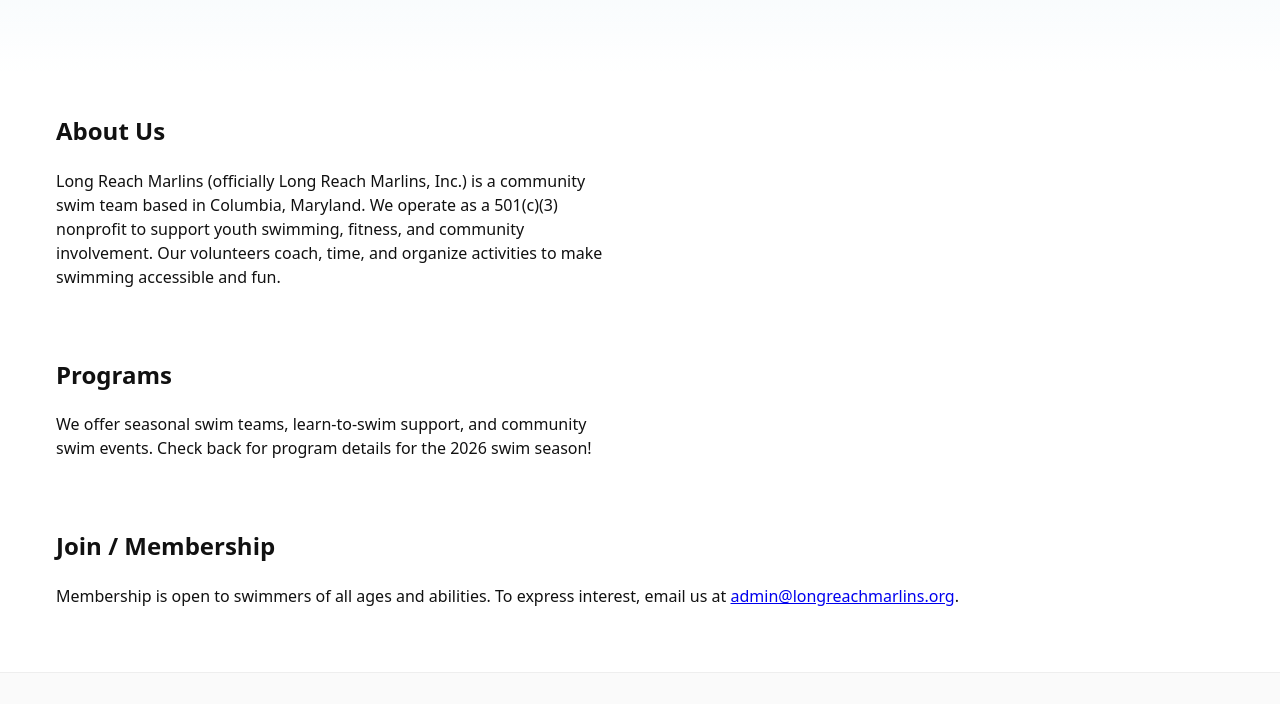
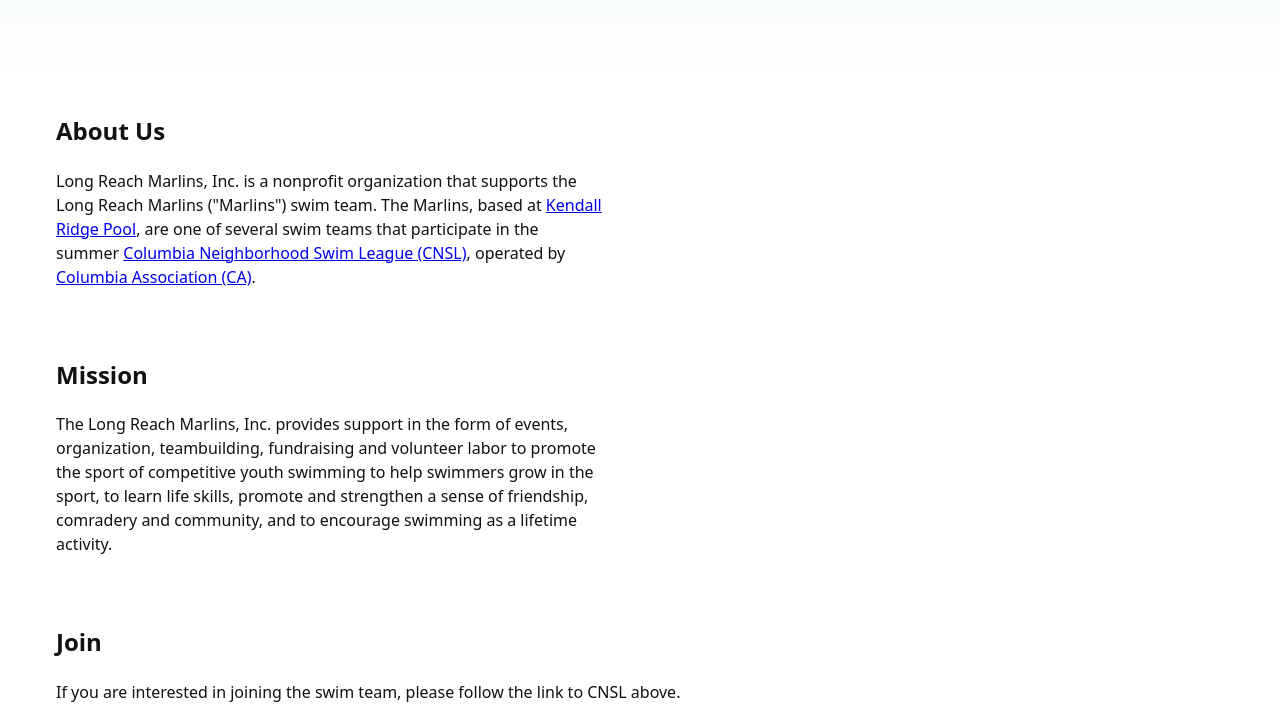
Before and after one commit to Long-Reach-Marlins/website, a plain HTML site: page src/index.html in a window 1280 px wide. Shown: the part 257-961 px from the top of the page. Drawn offline with Linux system fonts and the light colour scheme.

Commit message:
Copy changes

```diff
--- a/src/index.html
+++ b/src/index.html
@@ -1,12 +1,15 @@
 <!doctype html>
 <html lang="en">
+
 <head>
   <meta charset="utf-8" />
   <meta name="viewport" content="width=device-width, initial-scale=1" />
   <title>Long Reach Marlins</title>
   <link rel="stylesheet" href="./css/styles.css" />
-    <meta name="description" content="Long Reach Marlins — community swim team in Columbia, Maryland. Long Reach Marlins, Inc. is a registered 501(c)(3) nonprofit." />
+  <meta name="description"
+    content="Long Reach Marlins — community swim team in Columbia, Maryland. Long Reach Marlins, Inc. is a registered 501(c)(3) nonprofit." />
 </head>
+
 <body>
   <header class="site-header">
     <div class="wrap header-inner">
@@ -30,36 +33,46 @@
     <section class="hero">
       <div class="wrap">
         <h1>Long Reach Marlins</h1>
-          <p>This website is under construction and will be ready well in advance of the 2026 swim season. <em>Go Marlins!</em></p>
+        <p>This website is under construction and will be ready well in advance of the 2026 swim season. <em>Go
+            Marlins!</em></p>
       </div>
     </section>
 
     <section id="about" class="wrap about">
       <h2>About Us</h2>
       <p>
-          Long Reach Marlins (officially Long Reach Marlins, Inc.) is a community swim team based in Columbia, Maryland.
-          We operate as a 501(c)(3) nonprofit to support youth swimming, fitness, and community involvement. Our volunteers
-          coach, time, and organize activities to make swimming accessible and fun.
+        Long Reach Marlins, Inc. is a nonprofit organization that supports the Long Reach Marlins ("Marlins") swim team.
+        The Marlins, based at
+        <a href="https://columbiaassociation.org/sports-recreation/pools/pool-locations/kendall-ridge-kr-pool/" target="_blank">Kendall Ridge Pool</a>,
+        are one of several swim teams that participate in the summer
+        <a href="https://www.gomotionapp.com/team/reccnsl/page/home" target="_blank">Columbia Neighborhood Swim League (CNSL)</a>,
+        operated by <a href="https://columbiaassociation.org/" target="_blank">Columbia Association (CA)</a>.
       </p>
     </section>
 
-      <section id="programs" class="wrap programs">
-        <h2>Programs</h2>
-        <p>We offer seasonal swim teams, learn-to-swim support, and community swim events. Check back for program details for the 2026 swim season!</p>
+    <section id="mission" class="wrap programs">
+      <h2>Mission</h2>
+      <p>The Long Reach Marlins, Inc. provides support in the form of events, organization, teambuilding, fundraising
+        and volunteer labor to promote the sport of competitive youth swimming to help swimmers grow in the sport, to learn life
+        skills, promote and strengthen a sense of friendship, comradery and community, and to encourage swimming as a lifetime activity.
+      </p>
     </section>
 
     <section id="join" class="wrap join">
-        <h2>Join / Membership</h2>
-        <p>Membership is open to swimmers of all ages and abilities. To express interest, email us at <a href="mailto:admin@longreachmarlins.org">admin@longreachmarlins.org</a>.</p>
+      <h2>Join</h2>
+      <p>If you are interested in joining the swim team, please follow the link to CNSL above.</p>
+      <p>If you would like to support the Marlins swim team, please contact us at <a href="mailto:admin@longreachmarlins.org">admin@longreachmarlins.org</a>.</p>
     </section>
   </main>
 
   <footer class="site-footer">
     <div class="wrap">
-        <p>&copy; <span id="year"></span> Long Reach Marlins, Inc. — Registered 501(c)(3). See <a href="legal.html">Legal</a> for details.</p>
+      <p>&copy; <span id="year"></span> Long Reach Marlins, Inc. — Registered 501(c)(3). See <a
+          href="legal.html">Legal</a> for details.</p>
     </div>
   </footer>
 
   <script src="./js/main.js" defer></script>
 </body>
+
 </html>
```
Lines whose indentation alone changed are shown as unchanged.
